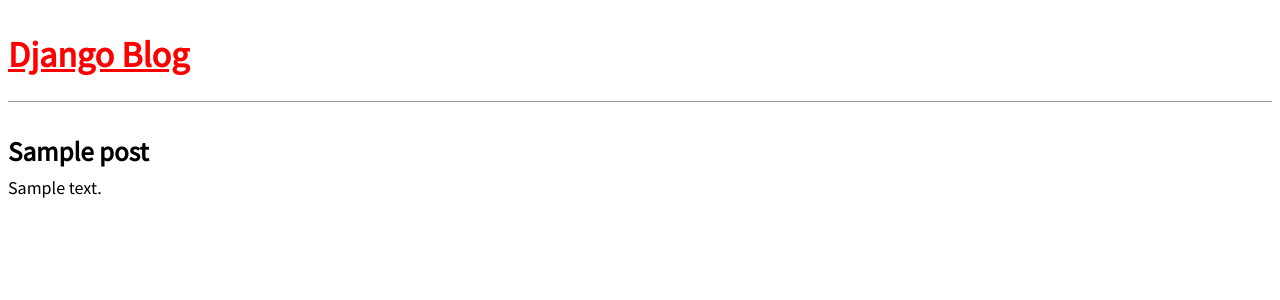
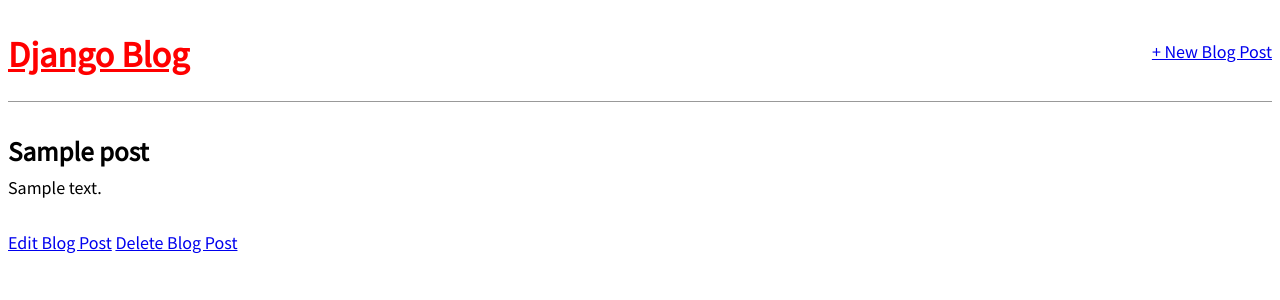
Before and after one commit to benolivr/forms-useraccounts, a Django app: page /post/1/ in a window 1280 px wide. Shown: the top 300 px of the page. Run offline with Django 4.2, Linux system fonts and the light colour scheme; tables that the repository leaves empty hold one stand-in row (values such as "Sample post").

Commit message:
Finish Ch. 7
added new, edit, and delete pages for each post.

```diff
--- a/blog/urls.py
+++ b/blog/urls.py
@@ -1,7 +1,14 @@
 from django.urls import path
-from .views import post_list, post_detail
+from .views import (BlogListView,
+                    BlogDetailView,
+                    BlogCreateView,
+                    BlogUpdateView,
+                    BlogDeleteView)
 
 urlpatterns = [
-    path("post/<int:pk>/", post_detail, name="post_detail"),
-    path("", post_list, name="home"),
+    path("post/new/", BlogCreateView.as_view(), name="post_new"),
+    path("post/<int:pk>/", BlogDetailView.as_view(), name="post_detail"),
+    path("post/<int:pk>/edit/", BlogUpdateView.as_view(), name="post_edit"),
+    path("post/<int:pk>/delete/", BlogDeleteView.as_view(), name="post_delete"),
+    path("", BlogListView.as_view(), name="home"),
 ]
--- a/blog/views.py
+++ b/blog/views.py
@@ -1,10 +1,28 @@
-from django.shortcuts import render, get_object_or_404
+from django.views.generic import ListView, DetailView
+from django.views.generic.edit import CreateView, UpdateView, DeleteView
+from django.urls import reverse_lazy
 from .models import Post
 
-def post_list(request):
-    posts = Post.objects.all()
-    return render(request, 'home.html', {'posts': posts})
+class BlogListView(ListView):
+    model = Post
+    template_name = "home.html"
+    context_object_name = "posts"
 
-def post_detail(request, pk):
-    post = get_object_or_404(Post, pk=pk)
-    return render(request, "post_detail.html", {"post": post})
+class BlogDetailView(DetailView):
+    model = Post
+    template_name = "post_detail.html"
+
+class BlogCreateView(CreateView):
+    model = Post
+    template_name = "post_new.html"
+    fields = ["title", "author", "body"]
+
+class BlogUpdateView(UpdateView):
+    model = Post
+    template_name = "post_edit.html"
+    fields = ["title", "body"]
+
+class BlogDeleteView(DeleteView):
+    model = Post
+    template_name = "post_delete.html"
+    success_url = reverse_lazy("home")
--- a/templates/base.html
+++ b/templates/base.html
@@ -7,7 +7,12 @@
 
     <body>
         <header>
-            <h1><a href="{% url 'home'%}">Django Blog</a></h1>
+            <div class="nav-left">
+                <h1><a href="{% url 'home' %}">Django Blog</a></h1>
+            </div>
+            <div class="nav-right">
+                <a href="{% url 'post_new' %}">+ New Blog Post</a>
+            </div>
         </header>
         <div>
             {% block content %}
--- a/templates/post_detail.html
+++ b/templates/post_detail.html
@@ -6,4 +6,7 @@
         <!--p>Author: {{post.author}}</p-->
         <p>{{post.body}}</p>
     </div>
+
+    <a href="{% url 'post_edit' post.pk %}">Edit Blog Post</a>
+    <a href="{% url 'post_delete' post.pk %}">Delete Blog Post</a>
 {% endblock content%}
```
Also changed, not shown: blog/tests.py (+29 -0 lines), templates/post_delete.html (added, +9 -0 lines), templates/post_edit.html (added, +9 -0 lines), templates/post_new.html (added, +10 -0 lines).
